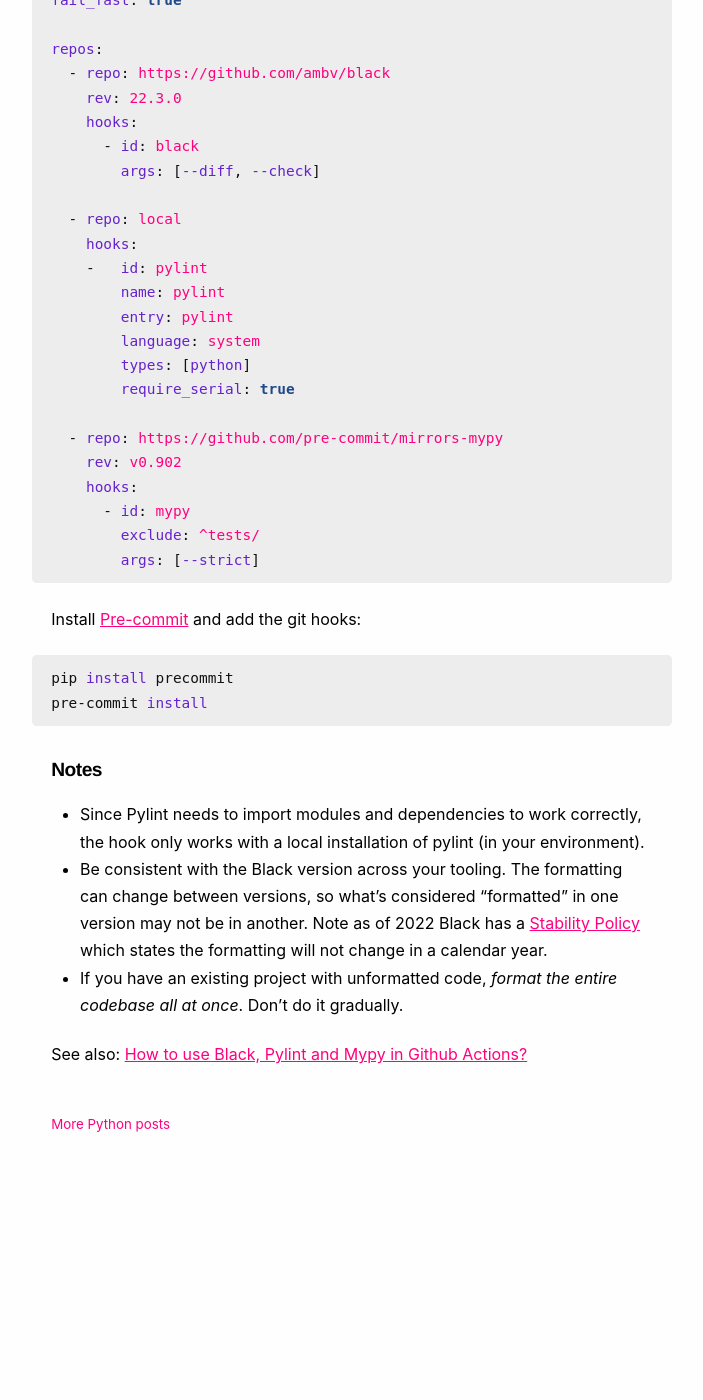
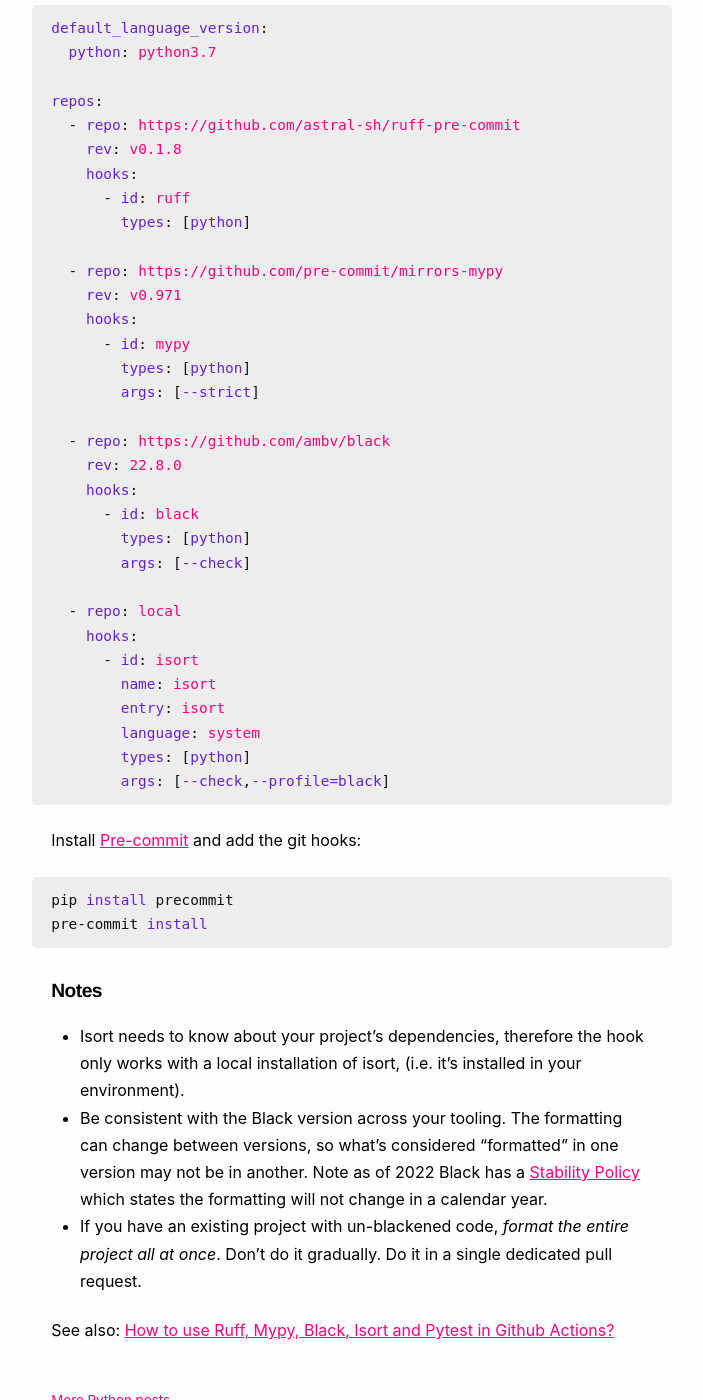
Before and after one commit to explodinglabs/explodinglabs.github.io, a Jekyll site: the page built from docs/_posts/python/2021-07-01-code-quality-pre-commit.markdown, in a window 1280 px wide and 1400 px high, scrolled down 693 px. Shown: the whole window, without its empty margins (288-991 px from the left). Built offline with Jekyll 4.4.1, drawn with Linux system fonts in a browser that asks for light colours; before the commit the page ends 1851 px from its top, so only the background shows below that; some of the changed text lies outside the part shown.

Commit message:
Adjust code quality posts

````diff
--- a/docs/_posts/python/2021-07-01-code-quality-pre-commit.markdown
+++ b/docs/_posts/python/2021-07-01-code-quality-pre-commit.markdown
@@ -1,7 +1,7 @@
 ---
 layout: post
 category: python
-title: How to use Black, Pylint and Mypy in Pre-commit?
+title: How to use Ruff, Mypy, Black and Isort in Pre-commit?
 permalink: /python/pre-commit
 redirect_from:
     - /black
@@ -22,12 +22,13 @@
 
 I use the following code quality checks:
 
-- *Black* to ensure code is formatted,
-- *Pylint* to disallow unused imports, and
-- *Mypy* for type checking.
+- *Ruff* for linting
+- *Mypy* for type checking
+- *Black* to ensure code is formatted
+- *Isort* to ensure imports are grouped and sorted
 
-These Pre-commit hooks will check your code when you try to commit, catching problems
-before they reach your repository.
+These pre-commit hooks will check your code when you try to commit, catching
+problems before they reach your repository.
 
 ## Install the Pre-commit hooks
 
@@ -35,30 +36,38 @@
 repository.
 
 ```yaml
-fail_fast: true
+default_language_version:
+  python: python3.7
 
 repos:
+  - repo: https://github.com/astral-sh/ruff-pre-commit
+    rev: v0.1.8
+    hooks:
+      - id: ruff
+        types: [python]
+
+  - repo: https://github.com/pre-commit/mirrors-mypy
+    rev: v0.971
+    hooks:
+      - id: mypy
+        types: [python]
+        args: [--strict]
+
   - repo: https://github.com/ambv/black
-    rev: 22.3.0
+    rev: 22.8.0
     hooks:
       - id: black
-        args: [--diff, --check]
+        types: [python]
+        args: [--check]
 
   - repo: local
     hooks:
-    -   id: pylint
-        name: pylint
-        entry: pylint
+      - id: isort
+        name: isort
+        entry: isort
         language: system
         types: [python]
-        require_serial: true
-
-  - repo: https://github.com/pre-commit/mirrors-mypy
-    rev: v0.902
-    hooks:
-      - id: mypy
-        exclude: ^tests/
-        args: [--strict]
+        args: [--check,--profile=black]
 ```
 
 Install [Pre-commit](https://pre-commit.com) and add the git hooks:
@@ -69,14 +78,15 @@
 
 ## Notes
 
-- Since Pylint needs to import modules and dependencies to work correctly, the
-  hook only works with a local installation of pylint (in your environment).
+- Isort needs to know about your project's dependencies, therefore the hook
+  only works with a local installation of isort, (i.e. it's installed in your
+  environment).
 - Be consistent with the Black version across your tooling.
   The formatting can change between versions, so what's considered "formatted"
   in one version may not be in another. Note as of 2022 Black has a
   [Stability Policy](https://black.readthedocs.io/en/stable/the_black_code_style/index.html)
   which states the formatting will not change in a calendar year.
-- If you have an existing project with unformatted code, _format the entire
-  codebase all at once_. Don't do it gradually.
+- If you have an existing project with un-blackened code, _format the entire
+  project all at once_. Don't do it gradually. Do it in a single dedicated pull request.
 
-See also: [How to use Black, Pylint and Mypy in Github Actions?](/python/github-actions)
+See also: [How to use Ruff, Mypy, Black, Isort and Pytest in Github Actions?](/python/github-actions)
````
Also changed, not shown: docs/_posts/python/2021-07-01-code-quality-github-actions.markdown (+23 -21 lines).
